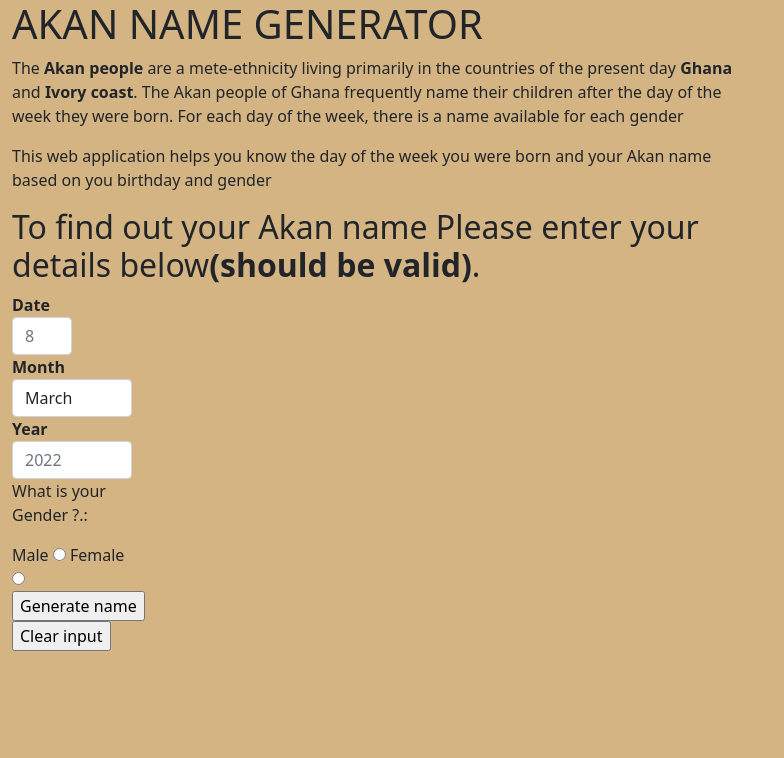
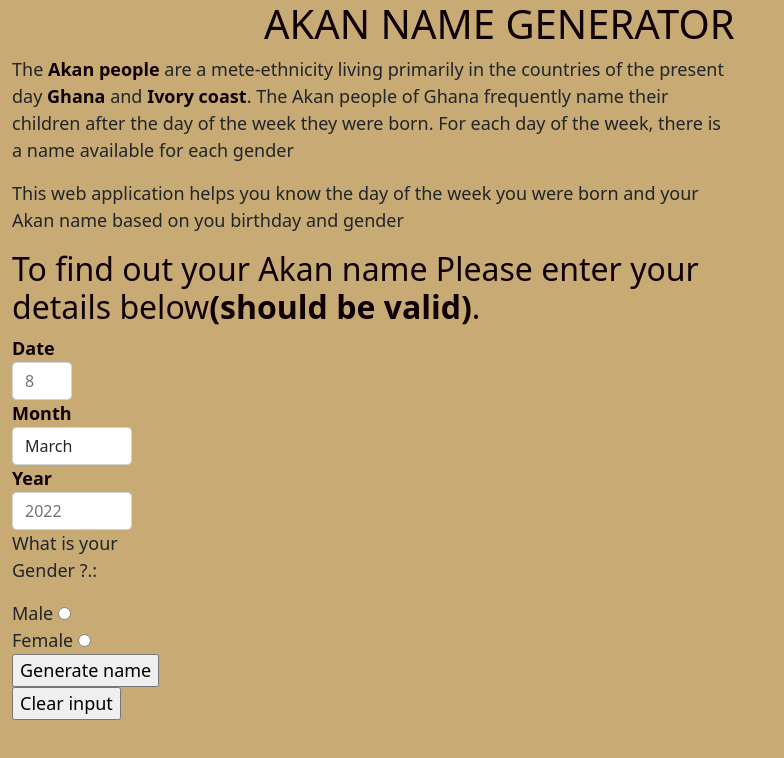
Before and after one commit to chegeian/Akan-names-based-on-DOB, a plain HTML site: page index.html in a window 1280 px wide. Shown: the whole page, without its empty margins (0-784 px from the left). Drawn offline with nearby package versions, Linux system fonts and the light colour scheme.

Commit message:
added color to h1 and h2

```diff
--- a/styles.css
+++ b/styles.css
@@ -1,3 +1,14 @@
 body {
-   background-color:#D4B483;
+   background-color:#C7AA74;
+   font-size: large;
 }
+  h1 {
+    text-align:right;
+    color:#0E0004;
+  }
+  h2{
+    color:#0E0004
+  }
+strong {
+  color:#0E0004
+}
```
